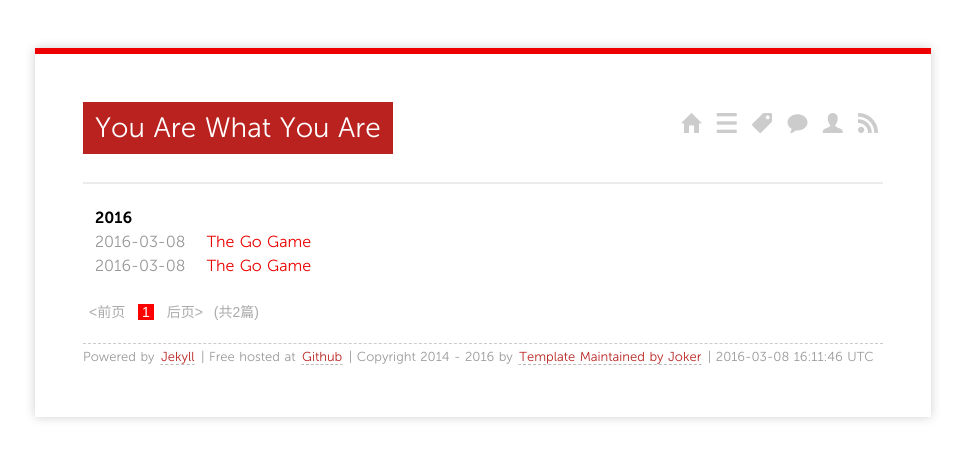
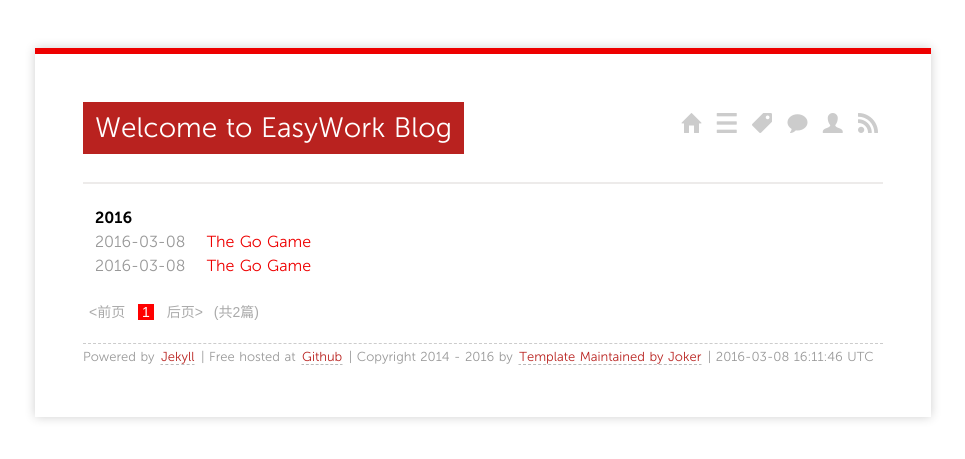
Before and after one commit to easywork/easywork.github.io, a Jekyll site: the page built from index.html, in a window 1280 px wide. Shown: the top 459 px of the page, without its empty margins (157-1122 px from the left). Built offline with Jekyll 4.4.1, drawn with Linux system fonts in a browser that asks for light colours; nearby versions of some CDN libraries; the list of posts is cut into pages by our own code.

Commit message:
index.html is changed

```diff
--- a/index.html
+++ b/index.html
@@ -1,5 +1,5 @@
 ---
-title: You Are What You Are
+title: Welcome to EasyWork Blog
 layout: page
 ---
 
```
